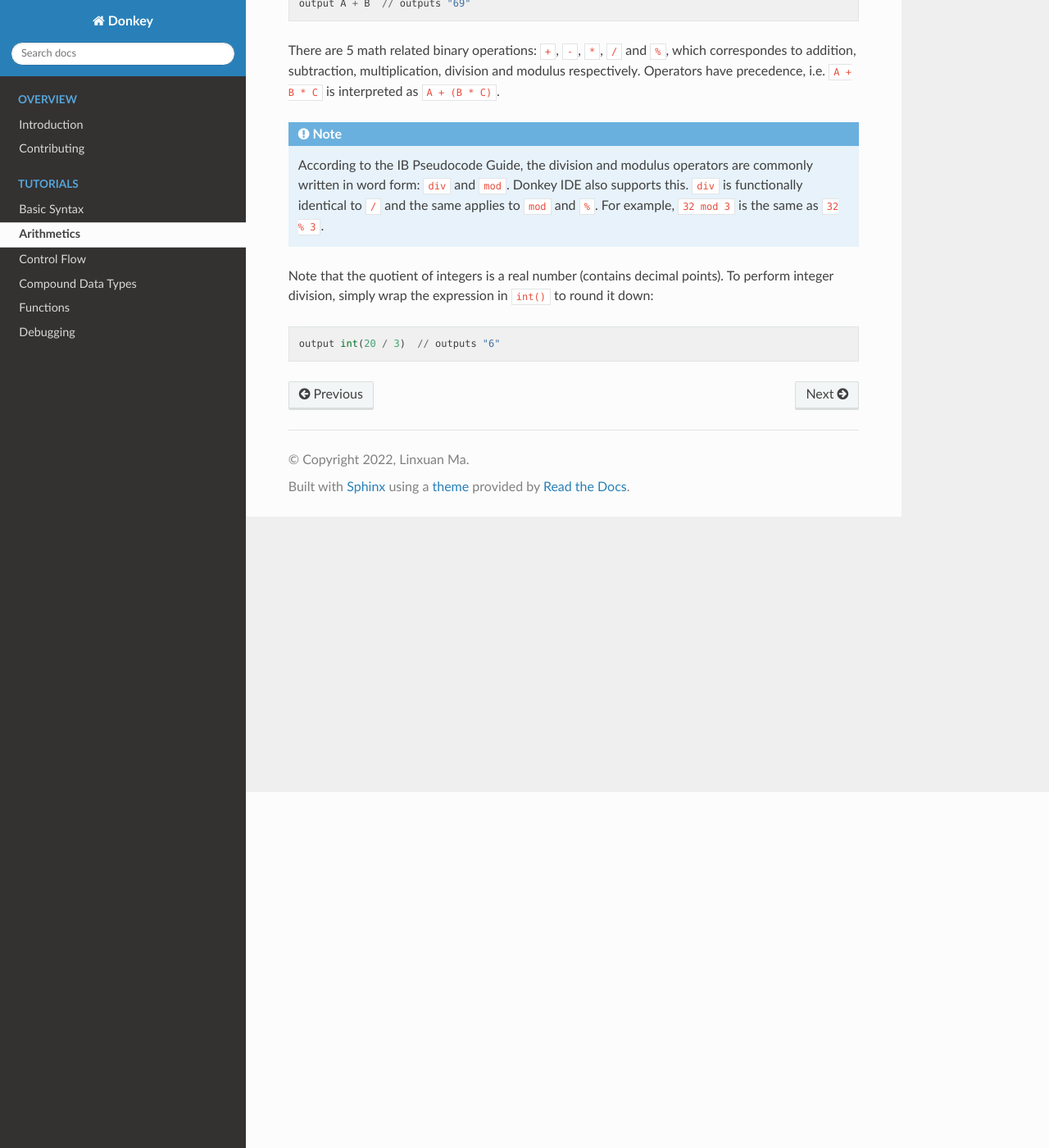
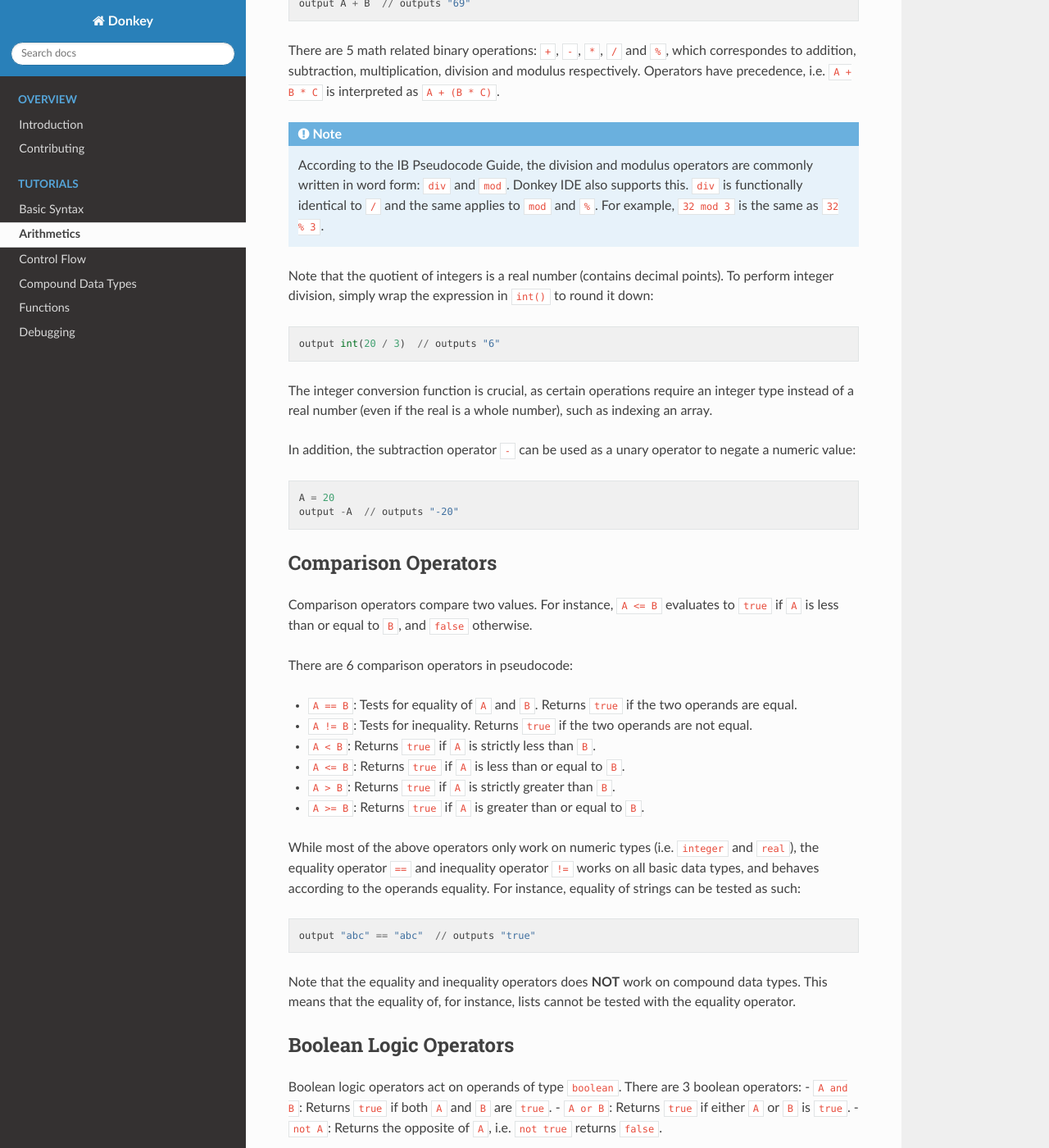
Before and after one commit to linxuanm/donkey, a Sphinx documentation site: the page built from docs/tutorials/arithmetics.rst, in a window 1280 px wide and 1400 px high, scrolled down 434 px. Shown: the whole window at 82% size. Built offline with Sphinx 7.4.7 and the Read the Docs theme 2.0.0, drawn with Linux system fonts in a browser that asks for light colours; some of the changed text lies outside the part shown.

Commit message:
arithmetics

```diff
--- a/docs/contributing.rst
+++ b/docs/contributing.rst
@@ -3,6 +3,6 @@ Contributing
 
 Donkey IDE is my project for IB Computer Science Internal Assessment, and I will need a lot of feedbacks to write my report documents, so issue/suggestions are welcome (open an issue on the GitHub page `here <https://github.com/davidmaamoaix/donkey>`_)!
 
-If you want to add a certain feature or fix a bug, feel free to make a pull request on GitHub. However, since this IDE targets the IB Pseudocode standard, no language/syntax extension features will be accepted (unless it is one that is in the IB standard but not currently implemented, and you feel that there is no reason to not implement it).
+If you want to add a certain feature or fix a bug, feel free to make a pull request on GitHub. However, since this IDE targets the IB Pseudocode standard, no language/syntax extension features will be accepted (unless it is one that is in the IB standard but not currently implemented, and you feel that there is no reason not to implement it).
 
 Please adhere to the current code style when contributing.
--- a/docs/tutorials/arithmetics.rst
+++ b/docs/tutorials/arithmetics.rst
@@ -23,3 +23,57 @@ There are 5 math related binary operations: :code:`+`, :code:`-`, :code:`*`, :co
 Note that the quotient of integers is a real number (contains decimal points). To perform integer division, simply wrap the expression in :code:`int()` to round it down::
 
     output int(20 / 3)  // outputs "6"
+
+The integer conversion function is crucial, as certain operations require an integer type instead of a real number (even if the real is a whole number), such as indexing an array.
+
+In addition, the subtraction operator :code:`-` can be used as a unary operator to negate a numeric value::
+
+    A = 20
+    output -A  // outputs "-20"
+
+Comparison Operators
+--------------------
+
+Comparison operators compare two values. For instance, :code:`A <= B` evaluates to :code:`true` if :code:`A` is less than or equal to :code:`B`, and :code:`false` otherwise.
+
+There are 6 comparison operators in pseudocode:
+
+- :code:`A == B`: Tests for equality of :code:`A` and :code:`B`. Returns :code:`true` if the two operands are equal.
+- :code:`A != B`: Tests for inequality. Returns :code:`true` if the two operands are not equal.
+- :code:`A < B`: Returns :code:`true` if :code:`A` is strictly less than :code:`B`.
+- :code:`A <= B`: Returns  :code:`true` if :code:`A` is less than or equal to :code:`B`.
+- :code:`A > B`: Returns :code:`true` if :code:`A` is strictly greater than :code:`B`.
+- :code:`A >= B`: Returns :code:`true` if :code:`A` is greater than or equal to :code:`B`.
+
+While most of the above operators only work on numeric types (i.e. :code:`integer` and :code:`real`), the equality operator :code:`==` and inequality operator :code:`!=` works on all basic data types, and behaves according to the operands equality. For instance, equality of strings can be tested as such::
+
+    output "abc" == "abc"  // outputs "true"
+
+Note that the equality and inequality operators does **NOT** work on compound data types. This means that the equality of, for instance, lists cannot be tested with the equality operator.
+
+Boolean Logic Operators
+-----------------------
+
+Boolean logic operators act on operands of type :code:`boolean`. There are 3 boolean operators:
+- :code:`A and B`: Returns :code:`true` if both :code:`A` and :code:`B` are :code:`true`.
+- :code:`A or B`: Returns :code:`true` if either :code:`A` or :code:`B` is :code:`true`.
+- :code:`not A`: Returns the opposite of :code:`A`, i.e. :code:`not true` returns :code:`false`.
+
+.. note::
+
+    Many official IB documents use the capitalized :code:`AND`, :code:`OR` and :code:`NOT` for boolean logic. However, this contradicts with IB's "all keywords are lowercased while variable names are uppercased". Since using uppercase for boolean operators makes absolutely no sense, Donkey IDE adheres to the "lowercase keyword" rule.
+
+In addition to the above operators, there is also the unary operator :code:`!`. This operator, like the :code:`not` operator, inverses the given boolean value. However, this operator has a higher precedence than any of the comparison operators (this design choice mimics the precedence of the :code:`!` operator in  most other programming languages).
+
+Precedence Table
+----------------
+
+The following table lists all the operators from highest precedence to lowest precedence:
+
+1. :code:`!`, :code:`-` (negate)
+2. :code:`*`, :code:`div`, :code:`mod`, :code:`/`, :code:`%`
+3. :code:`+`, :code:`-` (subtraction)
+4. :code:`==`, :code:`!=`, :code:`>=`, :code:`<=`, :code:`>`, :code:`<`
+5. :code:`not`
+6. :code:`and`
+7. :code:`or`
```
